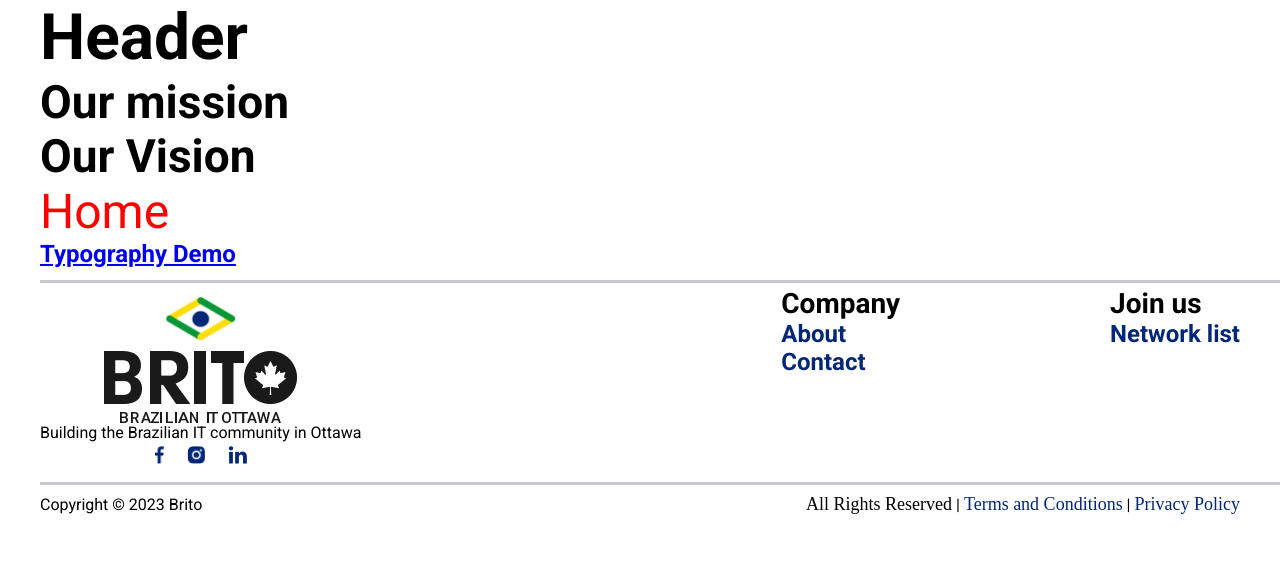
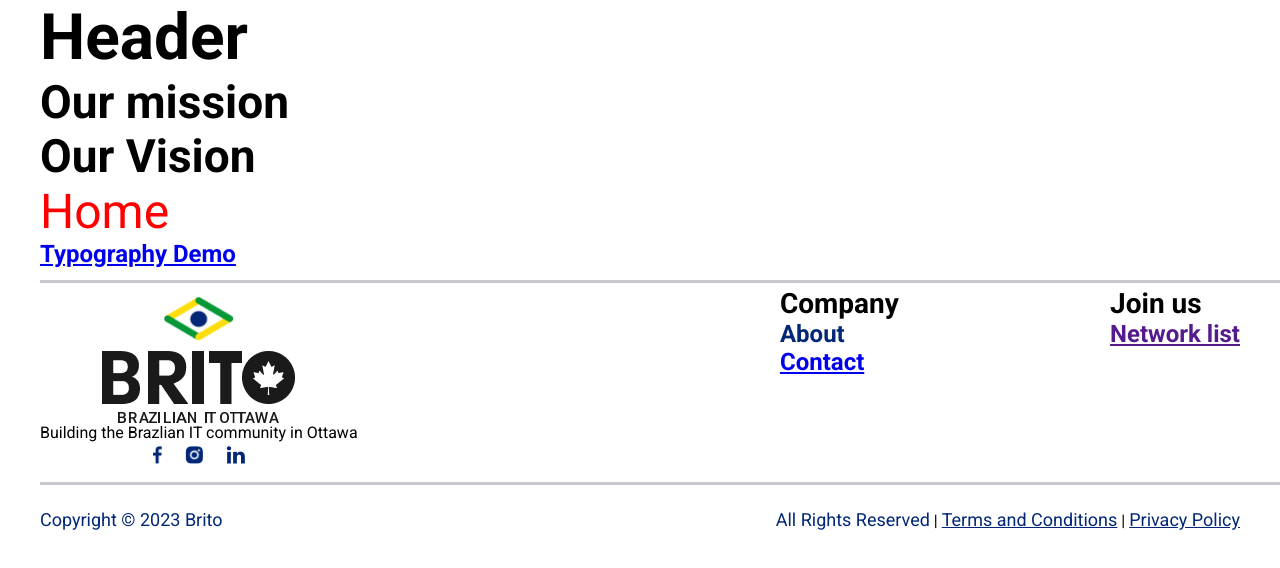
Before and after one commit to brito-ca/brito-website, a Next.js app: page / in a window 1280 px wide. Shown: the top 568 px of the page. Built offline with nearby package versions, Linux system fonts and the light colour scheme.

Commit message:
copyright styles solved

```diff
--- a/components/Footer/Footer.jsx
+++ b/components/Footer/Footer.jsx
@@ -15,7 +15,7 @@ const Footer = () => {
                     <div className={styles.logoAndSocial}>
                         <Image src='/brito-logo-1.png' alt='logo' width={72.33} height={64.36} />
                         <Image src='/brito-logo-2.png' alt='wordmark' width={193} height={72} />
-                        <p className={styles.body2}>Building the Brazilian IT community in Ottawa</p>
+                        <p className={styles.body2}>Building the Brazlian IT community in Ottawa</p>
                     </div>
                     <div className={styles.iconContainer}>
                         <a href="https://www.facebook.com/groups/566404256865424" target={'_blank'} rel="noopener noreferrer">
@@ -33,16 +33,16 @@ const Footer = () => {
                 <div>
                     <h5>Company</h5>
                     <p>
-                        <a href="" className={styles.navigation}>About</a>
+                        <a href="#about" className={styles.navigation}>About</a>
                     </p>
                     <p>
-                        <a href="" className={styles.navigation}>Contact</a>
+                        <a href="#contactus" className={styles.navigation + "body2"}>Contact</a>
                     </p>
                 </div>
                 <div>
                     <h5>Join us</h5>
                     <p>
-                        <a href="" className={styles.navigation}>Network list</a>
+                        <a href="" className={styles.navigation + "body2"}>Network list</a>
                     </p>
                 </div>
             </div>
@@ -52,8 +52,8 @@ const Footer = () => {
                 width={1240}
                 height={3}
             />
-            <div className={styles.footerBottom}>
-                <p className={styles.fopyrightText}>Copyright © 2023 Brito</p>
+            <div className={`${styles.footerBottom} vertical-padding`}>
+                <p className={styles.copyrightText}>Copyright © 2023 Brito</p>
                 <p></p>
                 <div className={styles.footerBottom}>
                     <p className={styles.copyrightText}>All Rights Reserved</p>
--- a/styles/Footer.module.css
+++ b/styles/Footer.module.css
@@ -12,13 +12,13 @@
 
 .navigation {
     font-size: 1.5rem;
-    color: #022777;
+    color: var(--primary-blue);
     text-decoration: none;
 }
 
 .navigation:hover {
-    color: #022777;
-    background-color: #ffffff;
+    color: var(--primary-blue);
+    background-color: var(--primary-white);
 }
 
 .footerBottom {
@@ -31,26 +31,23 @@
 
 .copyrightText {
     /* Paragraph/Default */
-    font-family: 'DM Sans';
-    font-style: normal;
     font-weight: 400;
     font-size: 18px;
     line-height: 30px;
+    color: var(--primary-blue);
 }
 
 .termsLink {
     /* Paragraph/Default */
-    font-family: 'DM Sans';
-    font-style: normal;
     font-weight: 400;
     font-size: 18px;
     line-height: 30px;
-    color: #022777;
-    text-decoration: none;
+    color: var(--primary-blue);
+    text-decoration: underline;
 }
 
 .footerLink:hover {
     /* Link/Hover */
-    color: #022777;
-    background-color: #ffffff;
+    color: var(--primary-blue);
+    background-color: var(--primary-white);
 }
```
